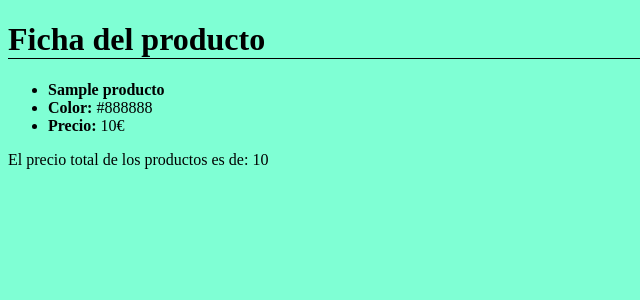
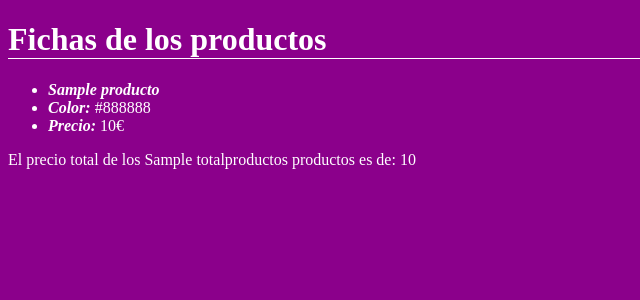
Before and after one commit to Alexloopez5/DWES-ProyectoPersonal-Symfony, a Symfony app: template productos/templates/producto/buscaproducto.html.twig in a window 1280 px wide. Shown: the top 300 px of the page, without its empty margins (0-640 px from the left). Run offline with Twig, Linux system fonts and the light colour scheme; the template is opened without the code that fills it: most values are stand-ins (such as "Sample title", 1, 10 or a date in 2020); some libraries are stand-ins or nearby versions.

Commit message:
Modificado el css y añadido función que cambia el titulo segun la cantidad de productos que encuentre

```diff
--- a/productos/public/css/styles.css
+++ b/productos/public/css/styles.css
@@ -1,6 +1,10 @@
 body {
-    background-color: aquamarine;
+    background-color:darkmagenta;
+    color: white;
 }
 h1{
-    border-bottom: 1px solid black;
+    border-bottom: 1px solid white;
 }
+strong{
+    font-style: italic;
+}
--- a/productos/src/Controller/ProductoController.php
+++ b/productos/src/Controller/ProductoController.php
@@ -153,7 +153,7 @@ class ProductoController extends AbstractController
             $totalProductos++;
         }
         return $this->render('/producto/buscaproducto.html.twig', [
-            'productos' => $productos, 'texto' => $texto, 'precioTotal' => $precioTotal
+            'productos' => $productos, 'texto' => $texto, 'precioTotal' => $precioTotal, 'totalproductos' => $totalProductos
         ]);
     }
 }
--- a/productos/templates/producto/buscaproducto.html.twig
+++ b/productos/templates/producto/buscaproducto.html.twig
@@ -1,12 +1,19 @@
 {% extends "base.html.twig" %}
 {% block title %}Productos{% endblock %}
 {% block body %}
-    <h1>Ficha del producto</h1>
+    {% if totalproductos > 1 %}
+        <h1>Fichas de los productos</h1>
+    {% else %}
+        <h1>Ficha del producto</h1>
+    {% endif %}
+
+
+
     {% if productos %}
         {% for producto in productos %}
             {{ include ("partials/datos_producto.html.twig", {'producto': producto}) }}
         {% endfor %}
-        <p>El precio total de los productos es de: {{ precioTotal }}
+        <p>El precio total de los {{ totalproductos }} productos es de: {{ precioTotal }}
     {% else %}
         <p>No se han encontrado productos {{texto}}</p>
     {% endif %}
```
